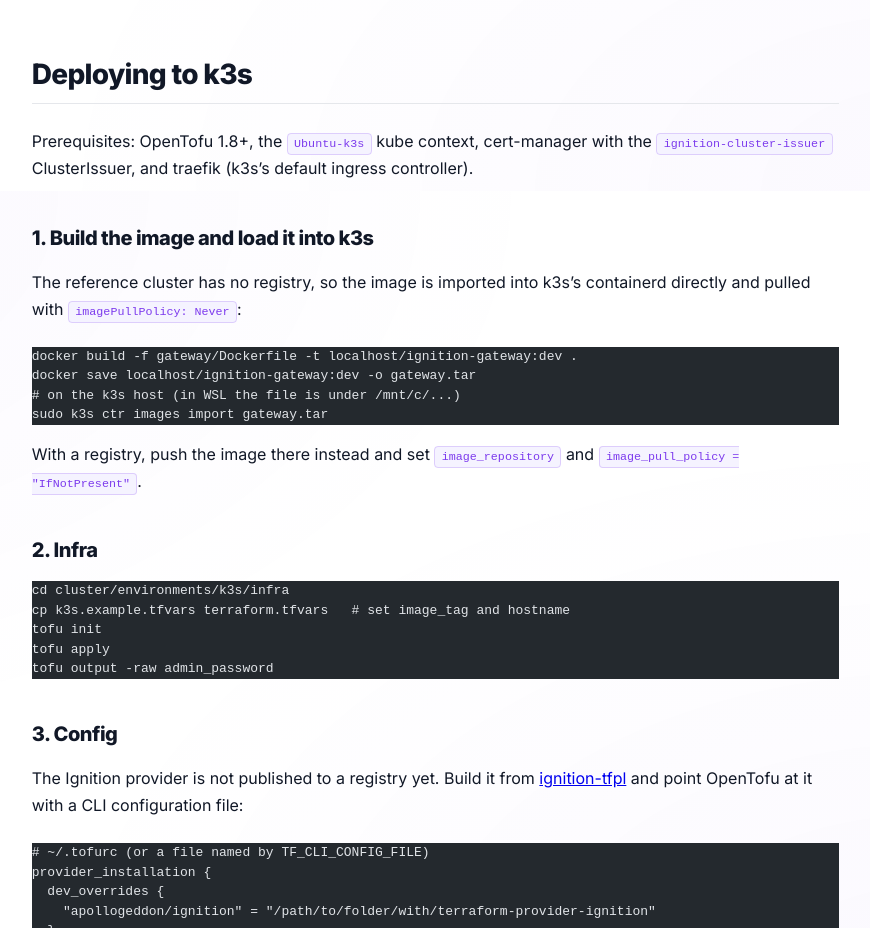
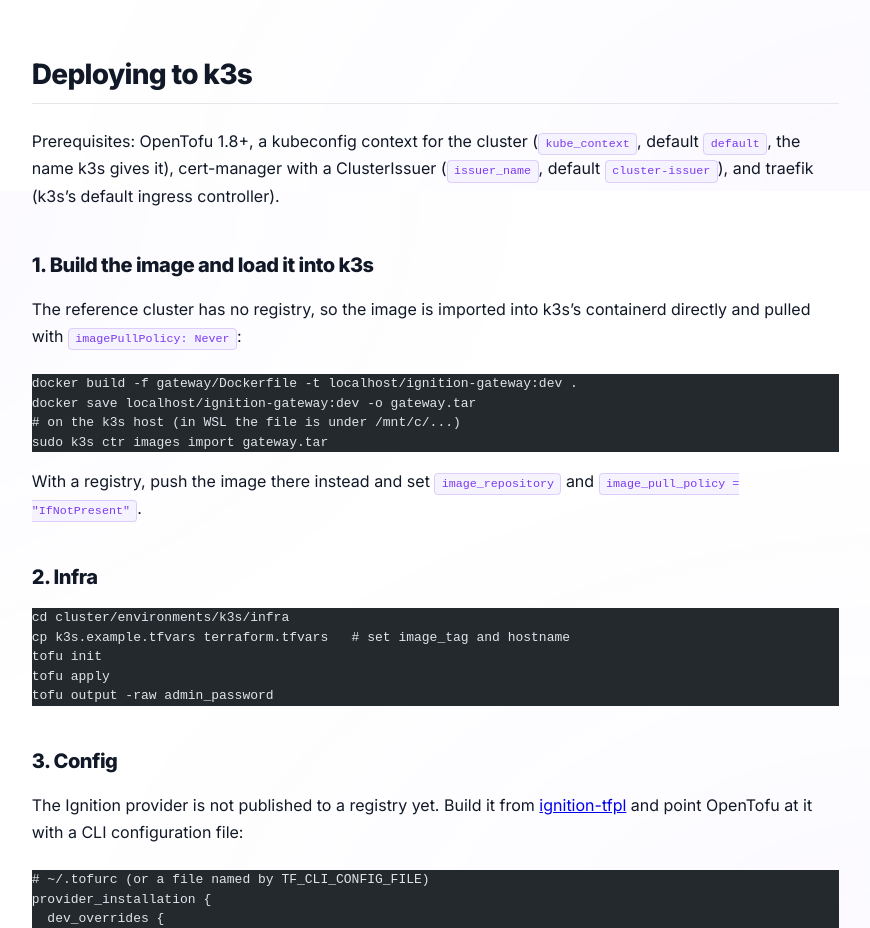
Before and after one commit to Apollogeddon/ignition-demo, an Astro site in the folder webpage/: page /ignition-demo/docs/components/cluster in a window 1280 px wide. Shown: the part 1409-2337 px from the top of the page, without its empty margins (349-1219 px from the left). Built offline with nearby package versions, Linux system fonts and the light colour scheme; Astro itself is replaced by a stand-in of ours; code samples lack their colours.

Commit message:
chore(cluster): use generic defaults and an example ip for the k3s environment

```diff
--- a/webpage/src/content/docs/components/cluster.md
+++ b/webpage/src/content/docs/components/cluster.md
@@ -31,7 +31,7 @@
 
 ## Deploying to k3s
 
-Prerequisites: OpenTofu 1.8+, the `Ubuntu-k3s` kube context, cert-manager with the `ignition-cluster-issuer` ClusterIssuer, and traefik (k3s's default ingress controller).
+Prerequisites: OpenTofu 1.8+, a kubeconfig context for the cluster (`kube_context`, default `default`, the name k3s gives it), cert-manager with a ClusterIssuer (`issuer_name`, default `cluster-issuer`), and traefik (k3s's default ingress controller).
 
 ### 1. Build the image and load it into k3s
 
```
Also changed, not shown: cluster/README.md, 2 other files.
